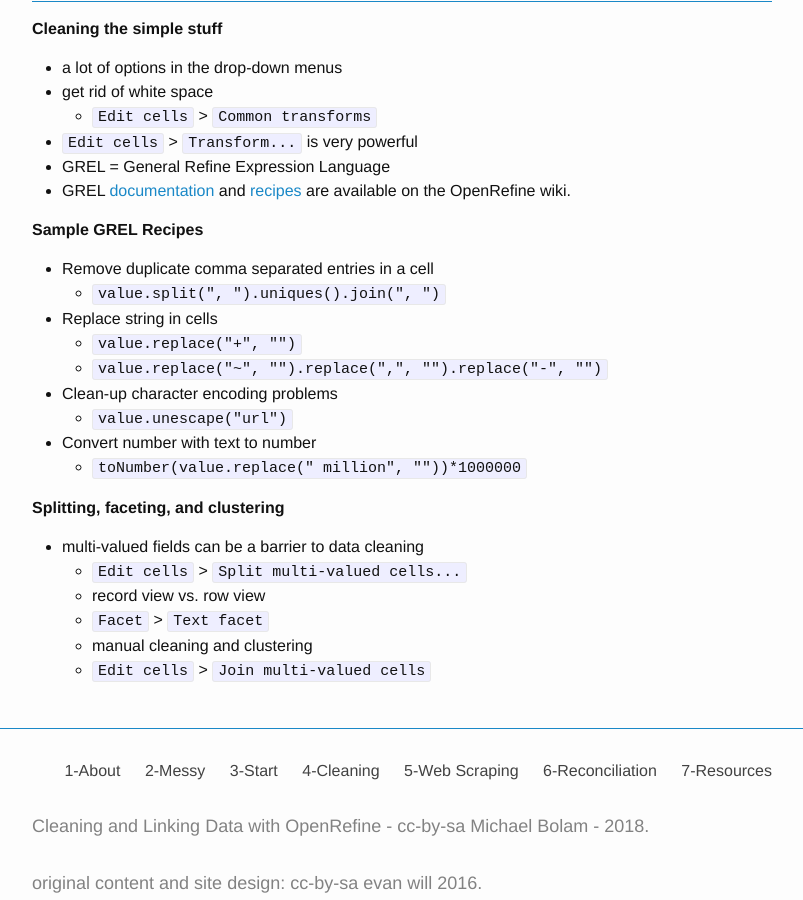
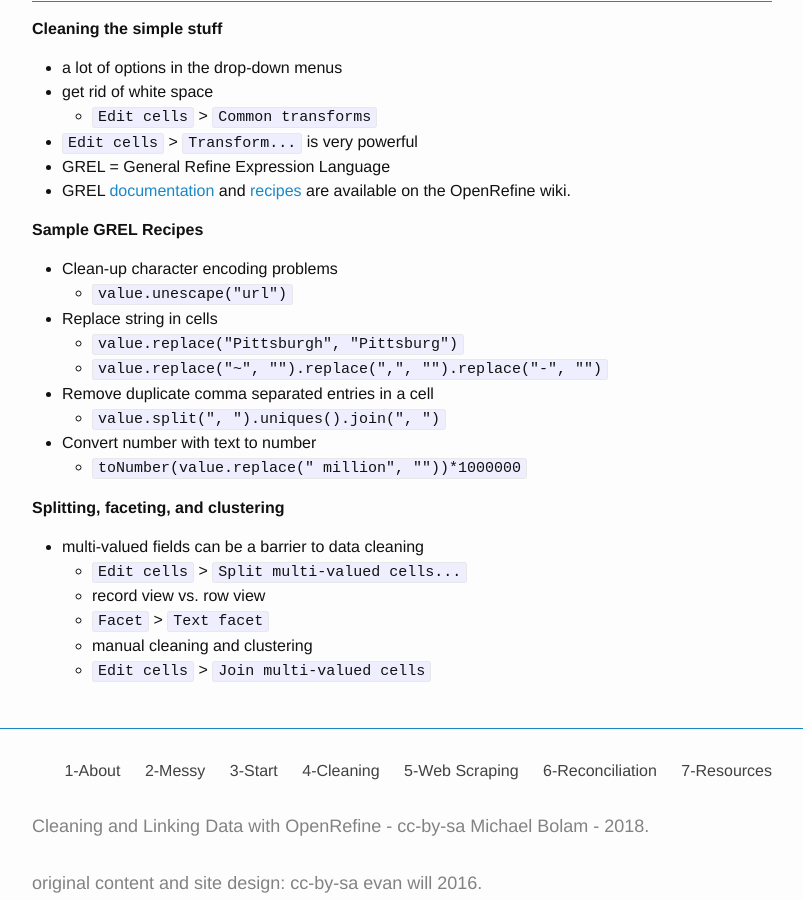
Before and after one commit to mbolam/DSWS_OpenRefine, a Jekyll site: the page built from 4-cleaning.md, in a window 1280 px wide and 900 px high, scrolled down 1742 px. Shown: the whole window, without its empty margins (238-1041 px from the left). Built offline with Jekyll 4.4.1, drawn with Linux system fonts in a browser that asks for light colours.

Commit message:
changing order of grel examples

```diff
--- a/4-cleaning.md
+++ b/4-cleaning.md
@@ -76,15 +76,15 @@ The data fields are
   - GREL [documentation](https://github.com/OpenRefine/OpenRefine/wiki/General-Refine-Expression-Language) and [recipes](https://github.com/OpenRefine/OpenRefine/wiki/Recipes) are available on the OpenRefine wiki.
 
 **Sample GREL Recipes**
-   - Remove duplicate comma separated entries in a cell
-     - `value.split(", ").uniques().join(", ")`
-   - Replace string in cells
-     - `value.replace("+", "")`
-     - `value.replace("~", "").replace(",", "").replace("-", "")`
-   - Clean-up character encoding problems
-     - `value.unescape("url")`
-   - Convert number with text to number
-     - `toNumber(value.replace(" million", ""))*1000000`
+- Clean-up character encoding problems
+  - `value.unescape("url")`
+- Replace string in cells
+  - `value.replace("Pittsburgh", "Pittsburg")`
+  - `value.replace("~", "").replace(",", "").replace("-", "")`
+- Remove duplicate comma separated entries in a cell
+  - `value.split(", ").uniques().join(", ")`
+- Convert number with text to number
+  - `toNumber(value.replace(" million", ""))*1000000`
 
 **Splitting, faceting, and clustering**
   - multi-valued fields can be a barrier to data cleaning
```
